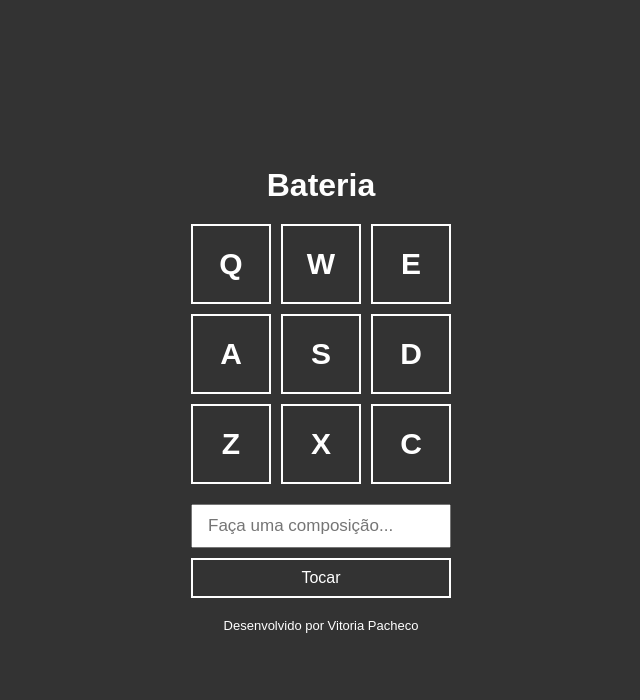
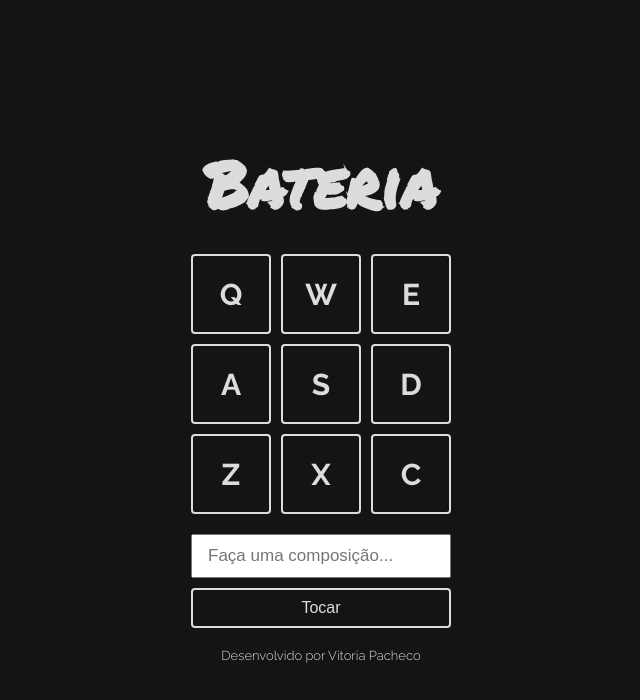
Before and after one commit to vitoriapac/DrumKitB7JS, a plain HTML site: page index.html in a window 1280 px wide. Shown: the whole page, without its empty margins (319-959 px from the left). Drawn offline with Linux system fonts and the light colour scheme.

Commit message:
Mudanças de estilo

```diff
--- a/index.html
+++ b/index.html
@@ -4,8 +4,16 @@
     <meta charset="UTF-8" />
     <meta http-equiv="X-UA-Compatible" content="IE=edge" />
     <meta name="viewport" content="width=device-width, initial-scale=1.0" />
+
+    <link rel="preconnect" href="https://fonts.googleapis.com" />
+    <link rel="preconnect" href="https://fonts.gstatic.com" crossorigin />
+    <link
+      href="https://fonts.googleapis.com/css2?family=Permanent+Marker&family=Raleway:ital,wght@0,300;0,700;1,400&display=swap"
+      rel="stylesheet"
+    />
+    <link rel="stylesheet" href="style.css" />
+
     <title>Bateria</title>
-    <link rel="stylesheet" href="style.css" />
   </head>
   <body>
     <h1>Bateria</h1>
--- a/style.css
+++ b/style.css
@@ -1,3 +1,9 @@
+:root {
+  --gold: #ffd700;
+  --dark: #141414;
+  --light: #dcdcdc;
+}
+
 * {
   margin: 0;
   padding: 0;
@@ -9,13 +15,15 @@ body {
   justify-content: center;
   align-items: center;
   flex-direction: column;
-    background-color: #333;
-    font-family: Arial, Helvetica, sans-serif;
+  background-color: var(--dark);
+  font-family: 'Raleway', sans-serif;
 }
 
 h1 {
-    color: #FFF;
-    margin-bottom: 20px;
+  font-family: 'Permanent Marker', cursive;
+  color: var(--light);
+  font-size: 4rem;
+  margin-bottom: 1.5rem;
 }
 .keys {
   display: grid;
@@ -25,8 +33,9 @@ h1 {
 .key {
   width: 80px;
   height: 80px;
-    border: 2px solid #FFF;
-    color: #FFF;
+  border: 2px solid var(--light);
+  border-radius: 4px;
+  color: var(--light);
   display: flex;
   justify-content: center;
   align-items: center;
@@ -34,8 +43,9 @@ h1 {
   font-weight: bold;
 }
 .key.active {
-    border: 2px solid #FF0;
-    color: #FF0;
+  border: 2px solid var(--gold);
+  border-radius: 4px;
+  color: var(--gold);
 }
 
 .composer {
@@ -52,8 +62,9 @@ h1 {
   width: 100%;
   height: 40px;
   background: none;
-    border: 2px solid #FFF;
-    color: #FFF;
+  border: 2px solid var(--light);
+  border-radius: 4px;
+  color: var(--light);
   font-size: 16px;
   margin-top: 10px;
   cursor: pointer;
@@ -64,6 +75,6 @@ h1 {
 
 footer {
   margin-top: 20px;
-    color: #FFF;
+  color: var(--light);
   font-size: 13px;
 }
```
Lines whose indentation alone changed are shown as unchanged.
